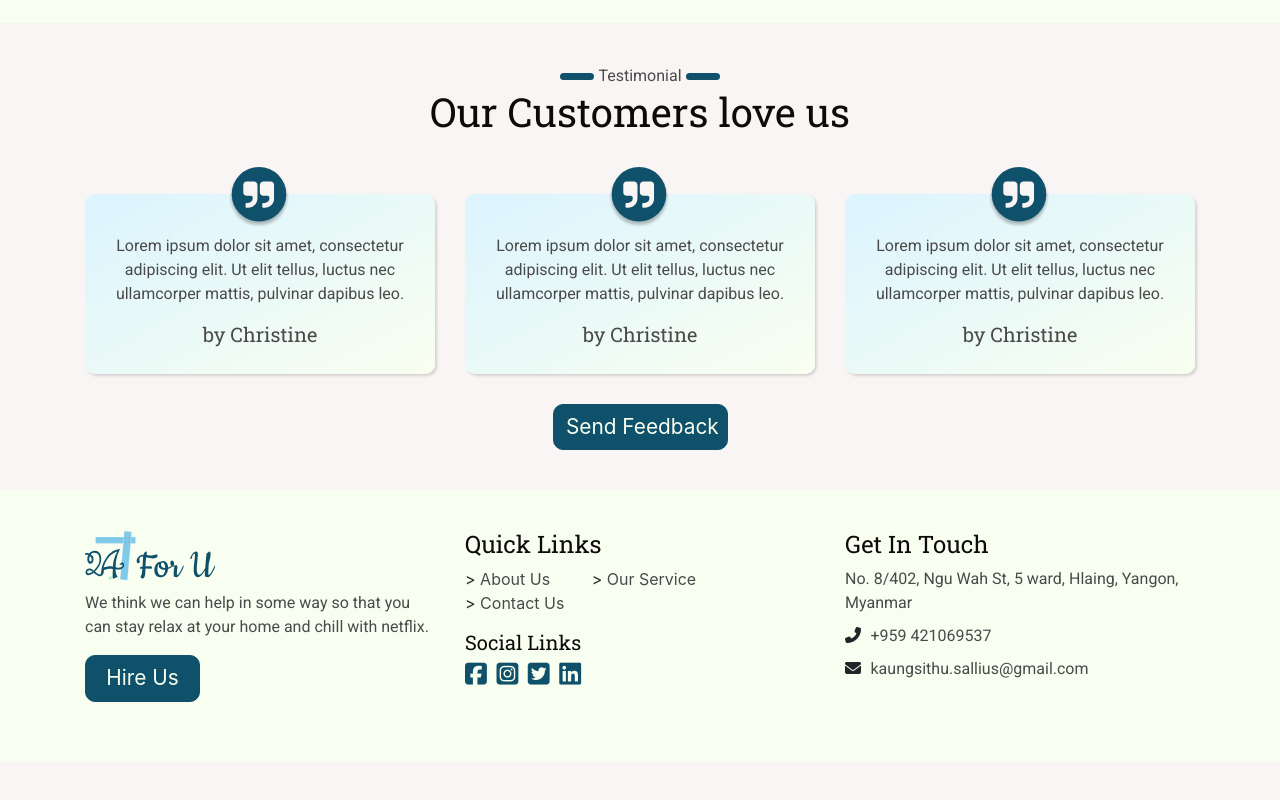
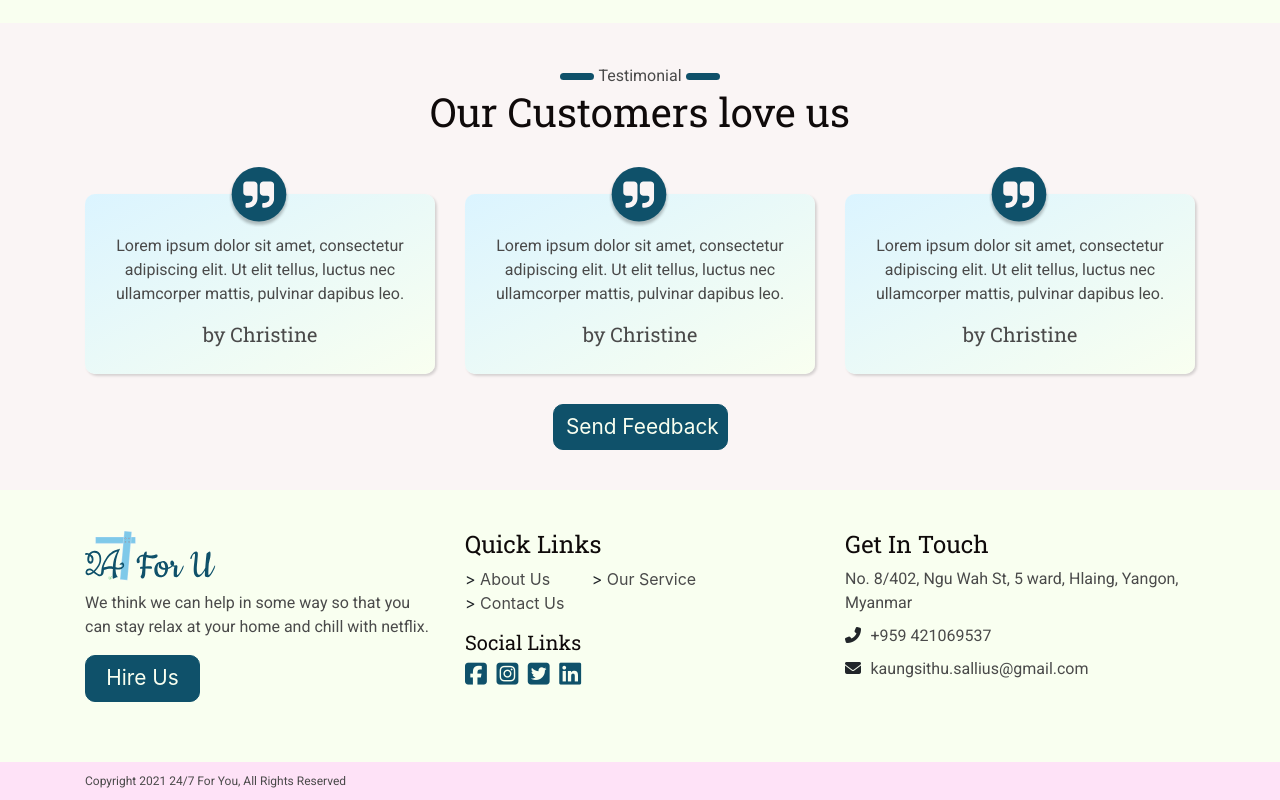
Before and after one commit to KaungSiThu-Sallius/24-7-For-U--Frontend-, a plain HTML site: page index.html in a window 1280 px wide. Shown: the part 1853-2653 px from the top of the page. Before the commit the page ends 2615 px from the top, so only its background shows below. Drawn offline with nearby package versions, Linux system fonts and the light colour scheme.

Commit message:
copyright01

```diff
--- a/css/styles.css
+++ b/css/styles.css
@@ -448,7 +448,17 @@ p {
     padding-right: 5px;
 }
 
+/* ----------------------------- copyright ----------------------------- */
+.copyright {
 
+    background-color: var(--pink03);
+}
+
+.copyright p {
+    margin: 0;
+    padding: 10px 0;
+    font-size: 12px;
+}
 
 
 
@@ -810,6 +820,10 @@ p {
     .third_section {
         box-shadow: rgba(0, 0, 0, 0.15) 1.95px 1.95px 2.6px;
     }
+
+    .copyright p {
+        text-align: center;
+    }
 }
 
 /* ----------------------------- hover effect ----------------------------- */
--- a/index.html
+++ b/index.html
@@ -457,6 +457,12 @@
         </div>
       </div>
     </div>
+    <!-- ----------------------------- copyright -----------------------------  -->
+    <div class="copyright">
+      <div class="container">
+        <p>Copyright 2021 24/7 For You, All Rights Reserved</p>
+      </div>
+    </div>
     <!-- js  -->
     <script
       src="https://code.jquery.com/jquery-3.2.1.slim.min.js"
```
